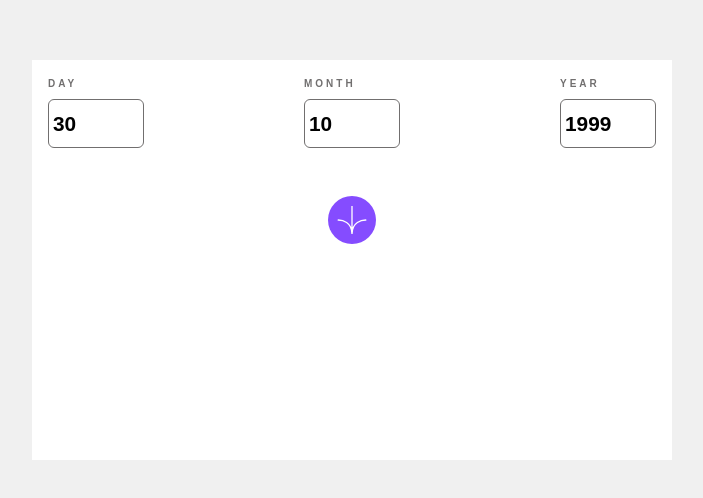
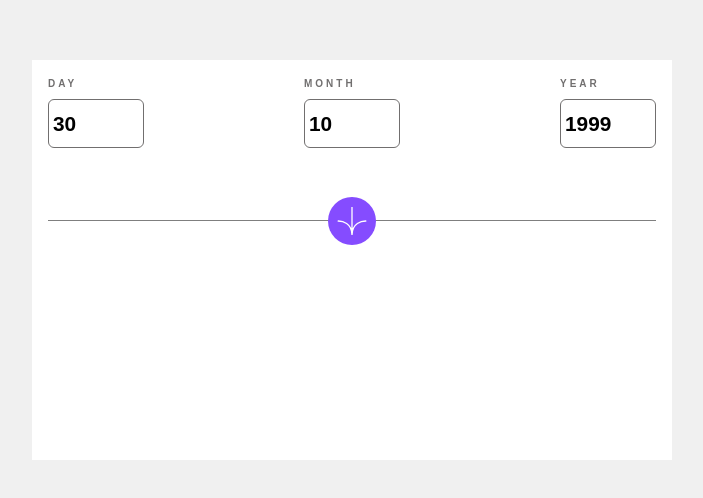
Before and after one commit to elghanbibadr/agecalc, a React (Vite) app: page / in a window 1280 px wide. Shown: the part 140-638 px from the top of the page, without its empty margins (288-991 px from the left). Built offline with nearby package versions, Linux system fonts and the light colour scheme.

Commit message:
create a line

```diff
--- a/src/App.jsx
+++ b/src/App.jsx
@@ -45,7 +45,13 @@ const App = () => {
                 placeholder='YYYY' />
             </div>
             </div>
-            <div className="bg-Purple   cursor-pointer self-center mt-10 h-12 w-12 rounded-full flex justify-center items-center">
+             {/* <div className="  h-2  border-2 border-t-Purple" >
+
+            </div>  */}
+             <svg className="relative top-16 " width="100%" height="1">
+      <line x1="0" y1="0" x2="100%" y2="0" stroke="black" strokeWidth="1" />
+    </svg>
+            <div className="bg-Purple  z-20 cursor-pointer self-center mt-10 h-12 w-12 rounded-full flex justify-center items-center">
               <img className="h-7 " src={iconArrow} alt='arrow icon' />
             </div>
           </form>
```
Also changed, not shown: src/index.css (line endings or trailing spaces).
